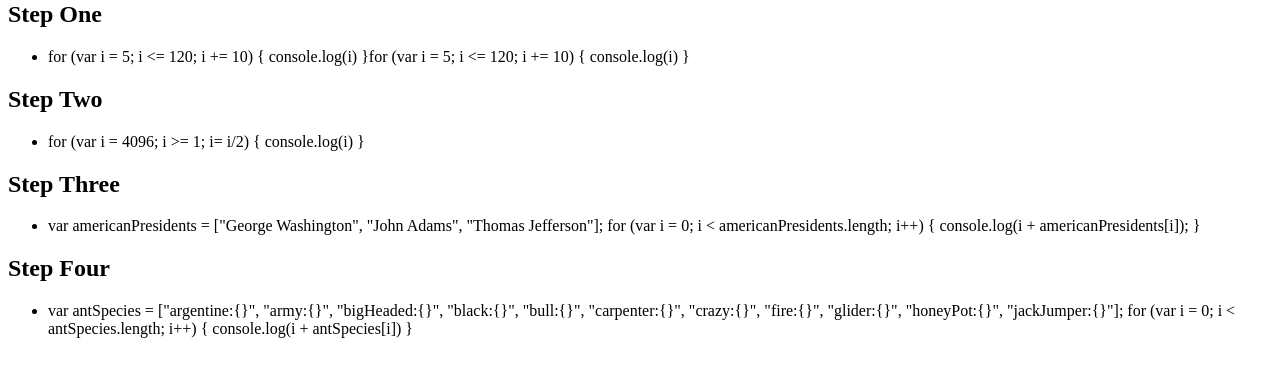
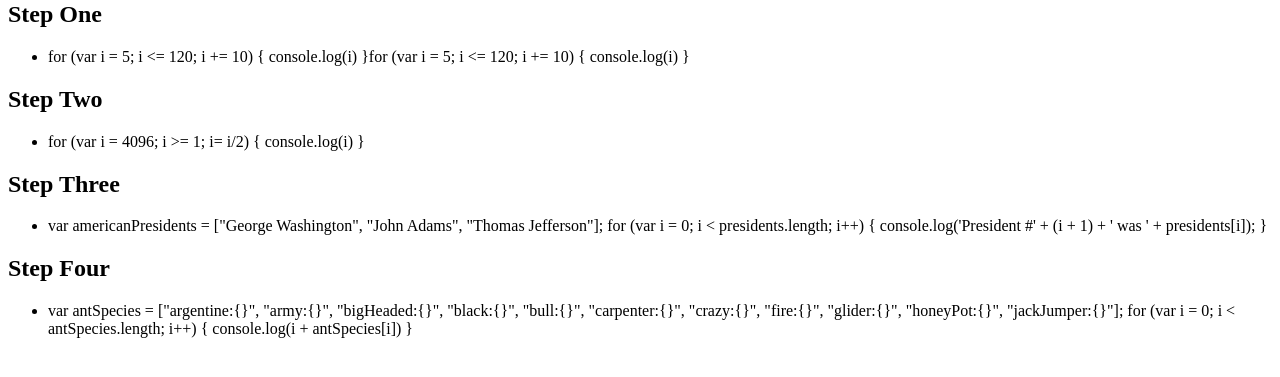
Before and after one commit to J-Waddell/for-loops, a plain HTML site: page index.html in a window 1280 px wide. Shown: the part 79-456 px from the top of the page. Drawn offline with Linux system fonts and the light colour scheme.

Commit message:
pres # order

```diff
--- a/index.html
+++ b/index.html
@@ -25,9 +25,10 @@
 			<ul>
 				<li>var americanPresidents = ["George Washington", "John Adams", "Thomas Jefferson"];
 
-for (var i = 0; i < americanPresidents.length; i++)  {
-	console.log(i + americanPresidents[i]);
-}</li>
+				for (var i = 0; i < presidents.length; i++)  {
+				console.log('President #' + (i + 1) + ' was ' + presidents[i]);
+				}
+				</li>
 			</ul>
 			<h2>Step Four</h2>
 			<ul>
```
